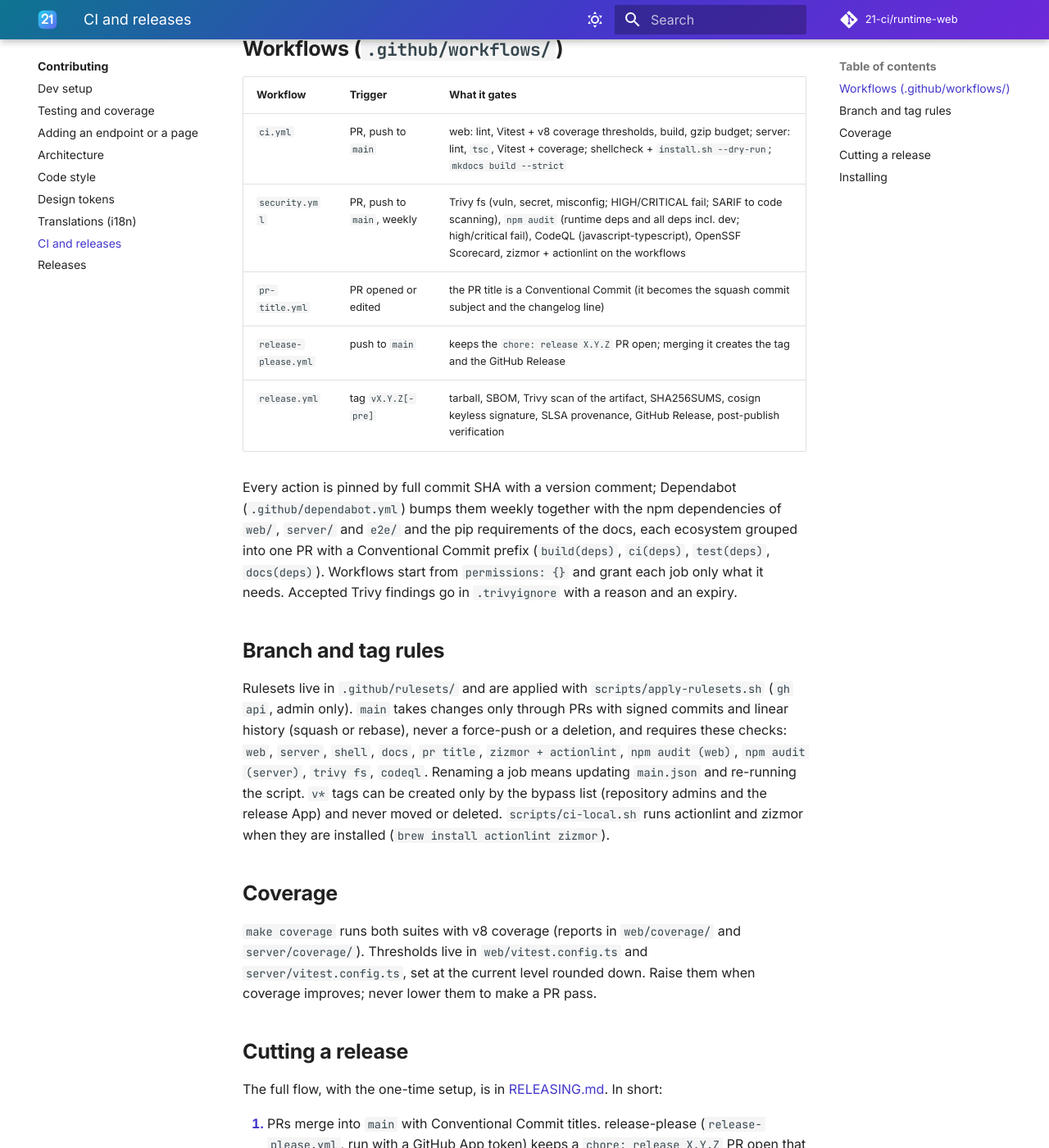
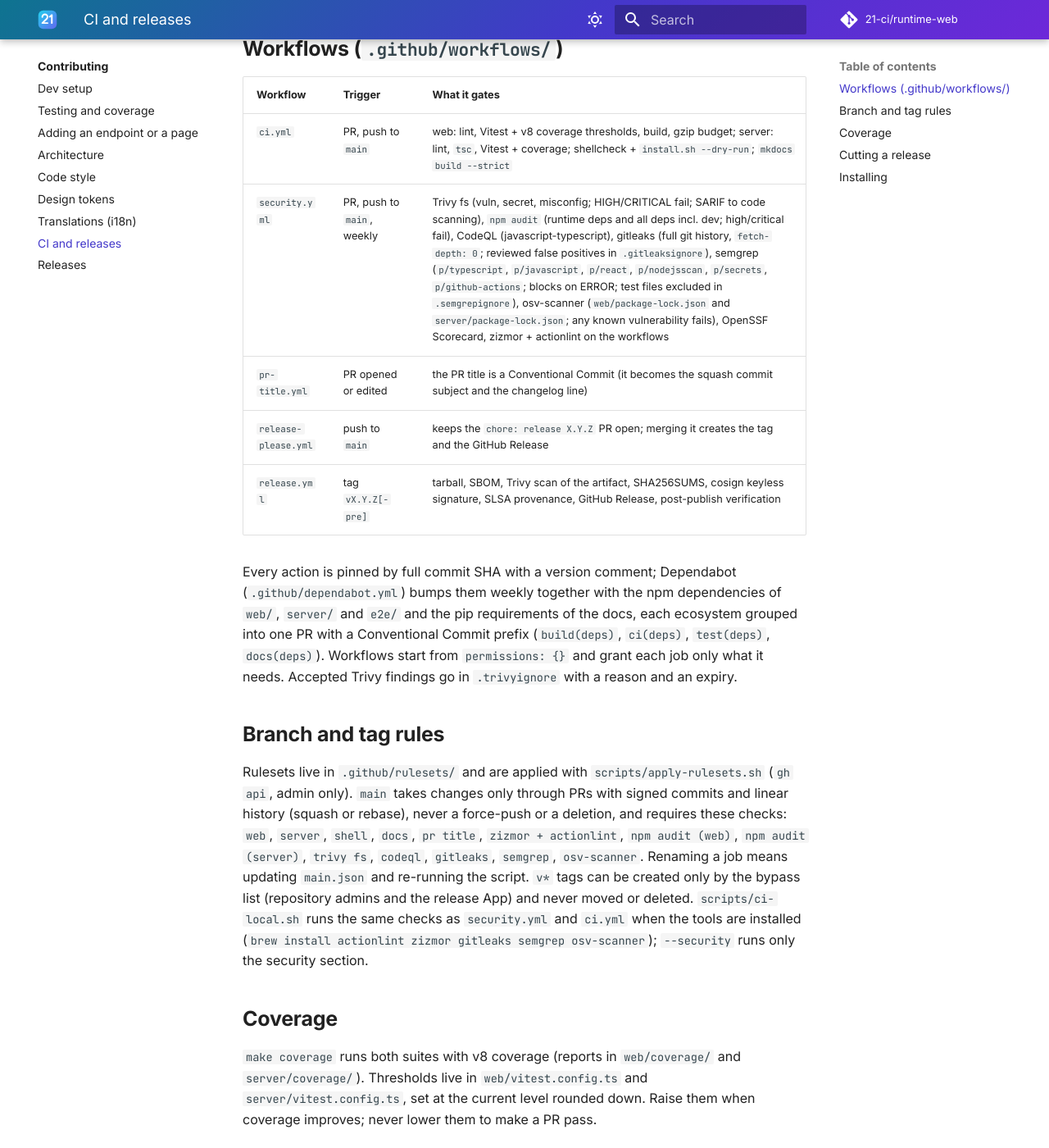
Before and after one commit to 21-ci/runtime-web, an MkDocs documentation site: the page built from docs/contributing/ci-cd.md, in a window 1280 px wide and 1400 px high, scrolled down 227 px. Shown: the whole window at 82% size. Built offline with MkDocs 1.6.1 and Material for MkDocs 9.7.7, drawn with Linux system fonts in a browser that asks for light colours; comment, search, counter and statistics services are not loaded.

Commit message:
ci(security): add gitleaks, semgrep and osv-scanner
gitleaks runs over the full history with reviewed false positives in .gitleaksignore. semgrep blocks on ERROR
with the p/ rule packs from runtime; test files are excluded in .semgrepignore and two settings key names carry
a nosemgrep with a reason. osv-scanner checks the web and server lockfiles. All three are required checks
and run in ci-local.sh --security.

Co-Authored-By: Claude Haiku 5.5 <noreply@anthropic.com>

```diff
--- a/docs/contributing/ci-cd.md
+++ b/docs/contributing/ci-cd.md
@@ -5,7 +5,7 @@
 | Workflow | Trigger | What it gates |
 |----------|---------|---------------|
 | `ci.yml` | PR, push to `main` | web: lint, Vitest + v8 coverage thresholds, build, gzip budget; server: lint, `tsc`, Vitest + coverage; shellcheck + `install.sh --dry-run`; `mkdocs build --strict` |
-| `security.yml` | PR, push to `main`, weekly | Trivy fs (vuln, secret, misconfig; HIGH/CRITICAL fail; SARIF to code scanning), `npm audit` (runtime deps and all deps incl. dev; high/critical fail), CodeQL (javascript-typescript), OpenSSF Scorecard, zizmor + actionlint on the workflows |
+| `security.yml` | PR, push to `main`, weekly | Trivy fs (vuln, secret, misconfig; HIGH/CRITICAL fail; SARIF to code scanning), `npm audit` (runtime deps and all deps incl. dev; high/critical fail), CodeQL (javascript-typescript), gitleaks (full git history, `fetch-depth: 0`; reviewed false positives in `.gitleaksignore`), semgrep (`p/typescript`, `p/javascript`, `p/react`, `p/nodejsscan`, `p/secrets`, `p/github-actions`; blocks on ERROR; test files excluded in `.semgrepignore`), osv-scanner (`web/package-lock.json` and `server/package-lock.json`; any known vulnerability fails), OpenSSF Scorecard, zizmor + actionlint on the workflows |
 | `pr-title.yml` | PR opened or edited | the PR title is a Conventional Commit (it becomes the squash commit subject and the changelog line) |
 | `release-please.yml` | push to `main` | keeps the `chore: release X.Y.Z` PR open; merging it creates the tag and the GitHub Release |
 | `release.yml` | tag `vX.Y.Z[-pre]` | tarball, SBOM, Trivy scan of the artifact, SHA256SUMS, cosign keyless signature, SLSA provenance, GitHub Release, post-publish verification |
@@ -20,9 +20,9 @@ each job only what it needs. Accepted Trivy findings go in `.trivyignore` with a
 Rulesets live in `.github/rulesets/` and are applied with `scripts/apply-rulesets.sh` (`gh api`, admin only). `main`
 takes changes only through PRs with signed commits and linear history (squash or rebase), never a force-push or a
 deletion, and requires these checks: `web`, `server`, `shell`, `docs`, `pr title`, `zizmor + actionlint`,
-`npm audit (web)`, `npm audit (server)`, `trivy fs`, `codeql`. Renaming a job means updating `main.json` and re-running
+`npm audit (web)`, `npm audit (server)`, `trivy fs`, `codeql`, `gitleaks`, `semgrep`, `osv-scanner`. Renaming a job means updating `main.json` and re-running
 the script. `v*` tags can be created only by the bypass list (repository admins and the release App) and never moved or
-deleted. `scripts/ci-local.sh` runs actionlint and zizmor when they are installed (`brew install actionlint zizmor`).
+deleted. `scripts/ci-local.sh` runs the same checks as `security.yml` and `ci.yml` when the tools are installed (`brew install actionlint zizmor gitleaks semgrep osv-scanner`); `--security` runs only the security section.
 
 ## Coverage
 
```
Also changed, not shown: RELEASING.md (+1 -1 lines), 7 other files.
